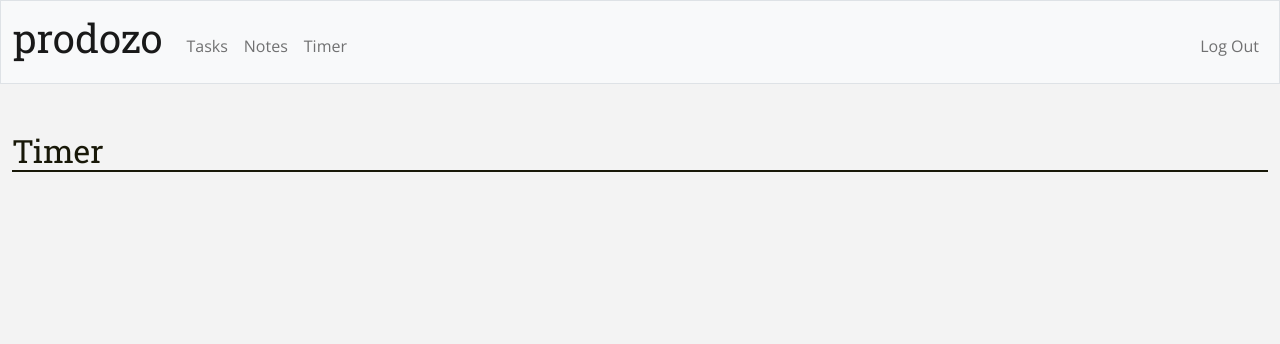
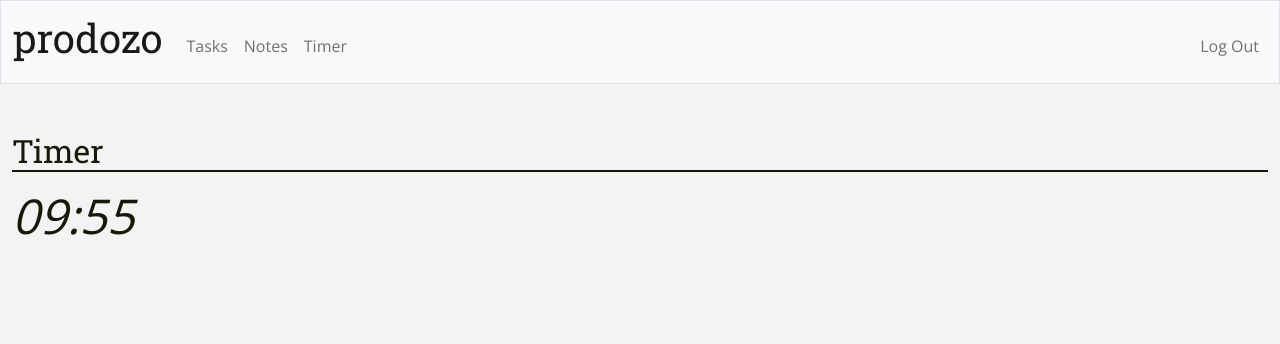
Before and after one commit to ThomasTerebesi/CS50_FinalProject, a Flask app: page /timer in a window 1280 px wide. Shown: the top 344 px of the page. Run offline with Flask 2, Linux system fonts and the light colour scheme; the visitor is signed in with stand-in values (Sample User, id 1).

Commit message:
Started work on the timer

```diff
--- a/static/styles.css
+++ b/static/styles.css
@@ -9,8 +9,11 @@ h1, h2, h3, h4, h5, h6 {
     font-family: 'Roboto Slab', serif;
 }
 
-
-
 .main h1, h2, h3, h4, h5, h6 {
     border-bottom: 2px solid #181808;
 }
+
+.timer {
+    font-size: 48px;
+    font-style: italic;
+}
--- /dev/null
+++ b/static/timer.js
@@ -0,0 +1,26 @@
+// Based on the following tutorial: https://youtu.be/x7WJEmxNlEs
+
+const startingMinutes = 10;
+let time = startingMinutes * 60;
+
+const countdownEl = document.getElementById('timer');
+
+setInterval(updateCountdown, 1000);
+
+function updateCountdown() {
+    let minutes = Math.floor(time / 60);
+    let seconds = time % 60;
+
+    seconds = seconds < 10 ? '0' + seconds : seconds;
+    minutes = minutes < 10 ? '0' + minutes : minutes;
+
+    countdownEl.innerHTML = `${minutes}:${seconds}`;
+
+    if (time > 0) {
+        time--;
+    }
+    else {
+        // TODO: Play sound? Alert?
+        alert("TIME'S UP!");
+    }
+}
--- a/templates/timer.html
+++ b/templates/timer.html
@@ -8,4 +8,6 @@
     <h2>
         Timer
     </h2>
+    <p class="timer" id="timer"></p>
+    <script src="{{url_for('static', filename='timer.js')}}"></script>
 {% endblock %}
```
